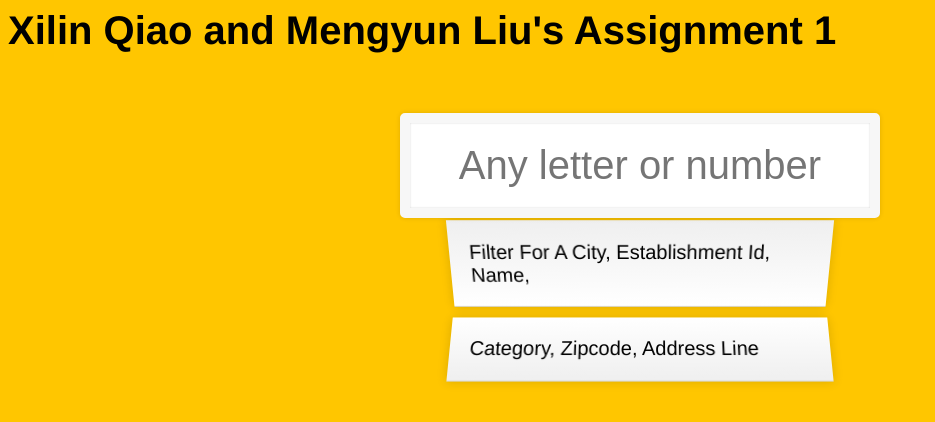
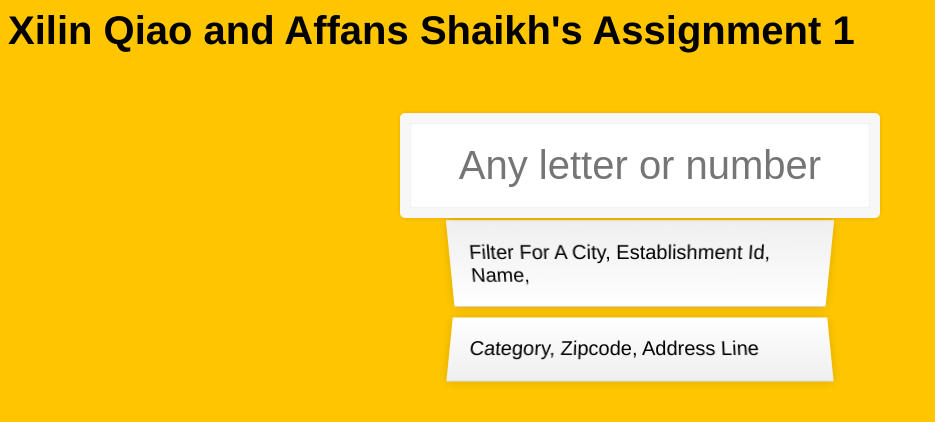
Before and after one commit to xqiao30/Assignment-Base, a plain HTML site: page public/index.html in a window 1280 px wide. Shown: the whole page, without its empty margins (0-935 px from the left). Drawn offline with Linux system fonts and the light colour scheme; no server answers.

Commit message:
Update index.html

```diff
--- a/public/index.html
+++ b/public/index.html
@@ -4,7 +4,7 @@
     <meta name="viewport" content="width=, initial-scale=1.0">
     <title>Type Ahead</title>
     <link rel="stylesheet" href="style.css">
-    <h1>Xilin Qiao and Mengyun Liu's Assignment 1</h1>
+    <h1>Xilin Qiao and Affans Shaikh's Assignment 1</h1>
 </head>
 <body>
     <form class="search-form">
```
